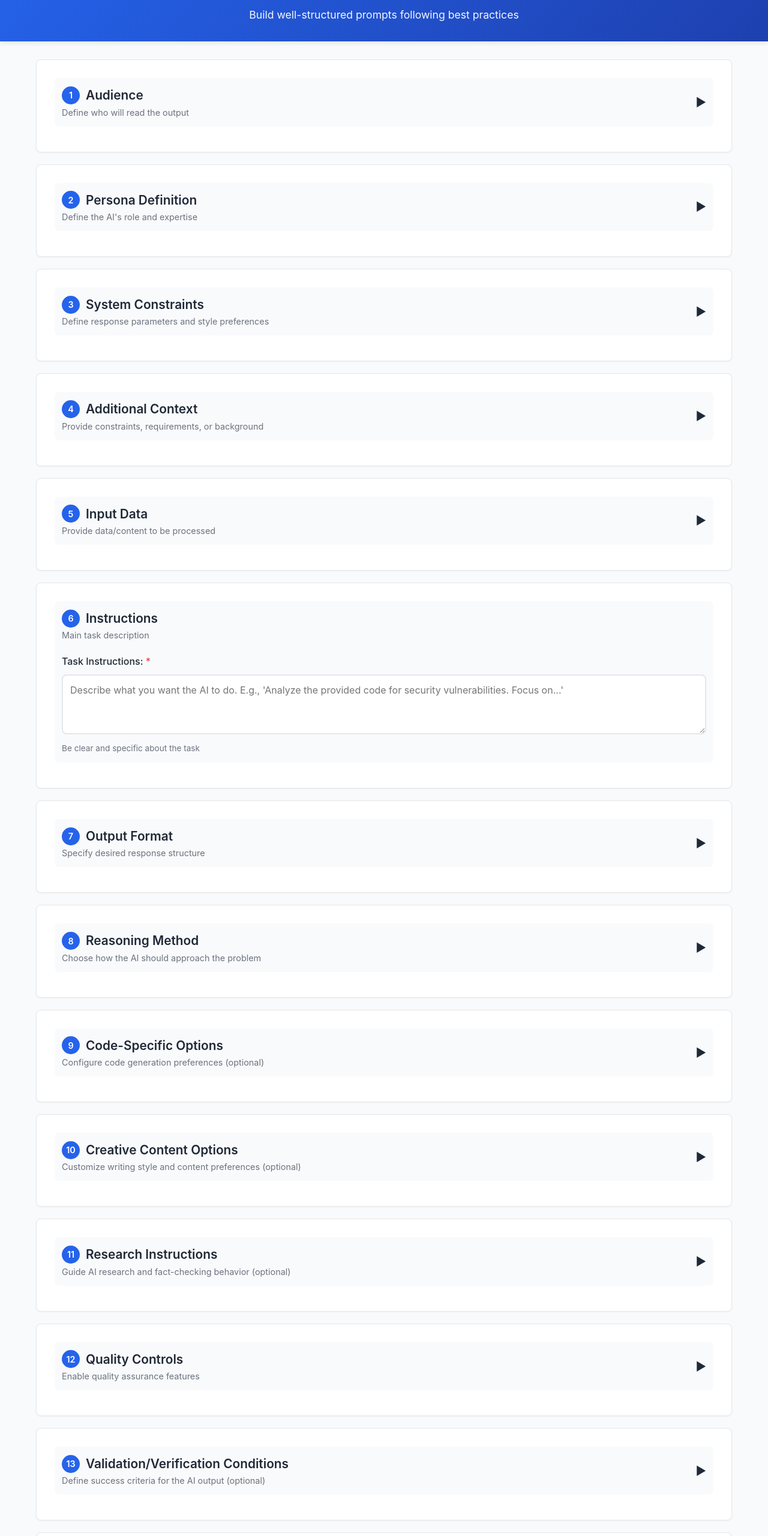
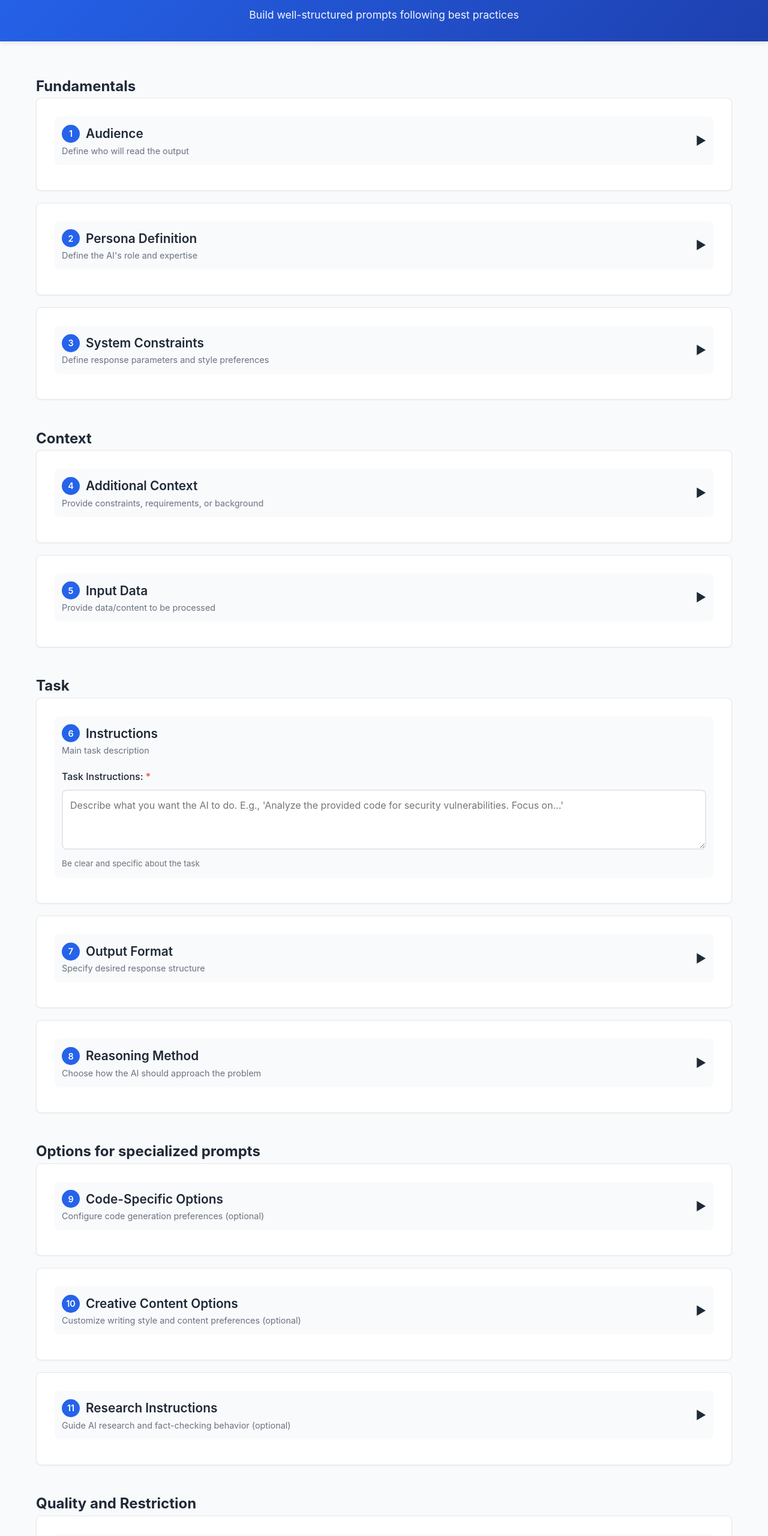
Before and after one commit to dabresua/teleprompter, a website: page index.html in a window 1280 px wide. Shown: the part 80-2640 px from the top of the page at 60% size. Drawn offline with Linux system fonts and the light colour scheme.

Commit message:
Separate menu by blocks

```diff
--- a/index.html
+++ b/index.html
@@ -561,6 +561,8 @@ button:disabled:hover {
     <main>
         <form id="promptForm">
             <!--- Block 1: Fundamentals (Who and for who)-->
+            <br>
+            <h2>Fundamentals</h2>
             <!-- Section 1: Audience -->
             <section class="form-section">
                 <div class="collapsible-header" id="audienceHeader">
@@ -680,6 +682,8 @@ button:disabled:hover {
             </section>
 
             <!--- Block 2: Context (base info)-->
+            <br>
+            <h2>Context</h2>
             <!-- Section 4: Additional Context -->
             <section class="form-section">
                 <div class="collapsible-header" id="additionalContextHeader">
@@ -721,6 +725,8 @@ button:disabled:hover {
             </section>
 
             <!--- Block 3: Task (what to do)-->
+            <br>
+            <h2>Task</h2>
             <!-- Section 6: Instructions -->
             <section class="form-section">
                 <div class="collapsible-header" id="instructionsHeader">
@@ -818,6 +824,8 @@ button:disabled:hover {
             </section>
 
             <!--- Block 4: Options for specialized prompts-->
+            <br>
+            <h2>Options for specialized prompts</h2>
             <!-- Section 9: Code-Specific Options -->
             <section class="form-section">
                 <div class="collapsible-header" id="codeOptionsHeader">
@@ -968,6 +976,8 @@ button:disabled:hover {
             </section>
 
             <!--- Block 5: Quality and restrictions-->
+            <br>
+            <h2>Quality and Restriction</h2>
             <!-- Section 12: Quality Controls -->
             <section class="form-section">
                 <div class="collapsible-header" id="qualityControlsHeader">
@@ -1098,6 +1108,8 @@ button:disabled:hover {
             </section>
 
             <!--- Block 6: Ethics and security (limits)-->
+            <br>
+            <h2>Ethics and Security</h2>
             <!-- Section 16: Safety & Ethics Guidelines -->
             <section class="form-section">
                 <div class="collapsible-header" id="safetyEthicsHeader">
@@ -1146,6 +1158,9 @@ button:disabled:hover {
                 </div>
             </section>
 
+            <!--- Block 7: Generate Prompt-->
+            <br>
+            <h2>Prompt Generation</h2>
             <!-- Section 17: Generate Prompt -->
             <section class="form-section">
                 <h2 class="section-header">
```
Also changed, not shown: src/template.html (+15 -0 lines).
